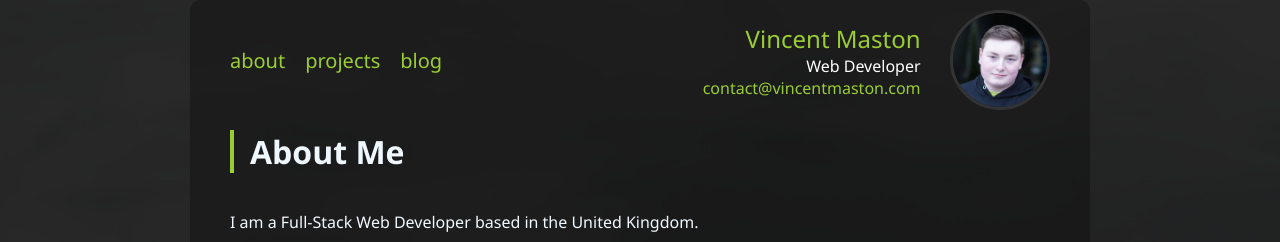
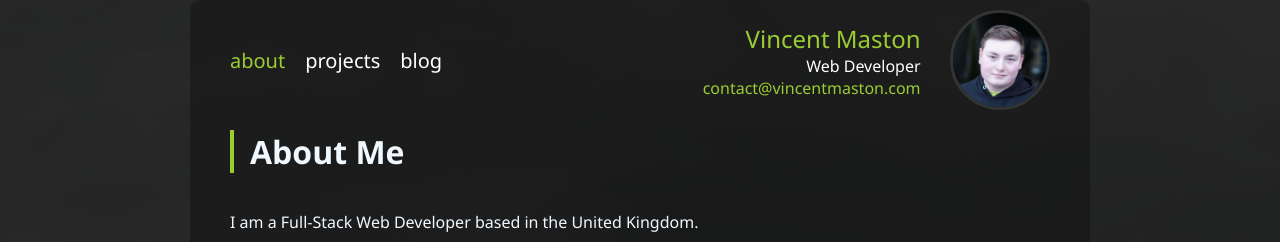
Before and after one commit to VMaston/vmaston.github.io, a Jekyll site: the page built from index.md, in a window 1280 px wide. Shown: the top 242 px of the page. Built offline with Jekyll 4.4.1, drawn with Linux system fonts in a browser that asks for light colours.

Commit message:
link colors no longer overwrite

```diff
--- a/assets/css/styles.css
+++ b/assets/css/styles.css
@@ -19,11 +19,6 @@ body {
 }
 
 /* === ELEMENT SETTINGS === */
-
-a {
-  color: var(--text);
-  text-decoration: none;
-}
 
 h1,
 h2,
--- a/assets/css/styles_header.css
+++ b/assets/css/styles_header.css
@@ -13,16 +13,18 @@
 
 .menu {
   font-size: 20px;
+  color: var(--text) !important;
+  text-decoration: none !important;
 }
 
 .menu:hover {
   border-radius: 5px;
-  color: var(--accent-text);
-  background-color: var(--accent);
+  color: var(--accent-text) !important;
+  background-color: var(--accent) !important;
 }
 
 .active {
-  color: var(--accent);
+  color: var(--accent) !important;
 }
 
 /* === IMAGE CONTAINER === */
--- a/assets/css/styles_index.css
+++ b/assets/css/styles_index.css
@@ -22,6 +22,7 @@ ol {
 
 a {
   color: yellowgreen;
+  text-decoration: none;
 }
 
 a:hover {
```
